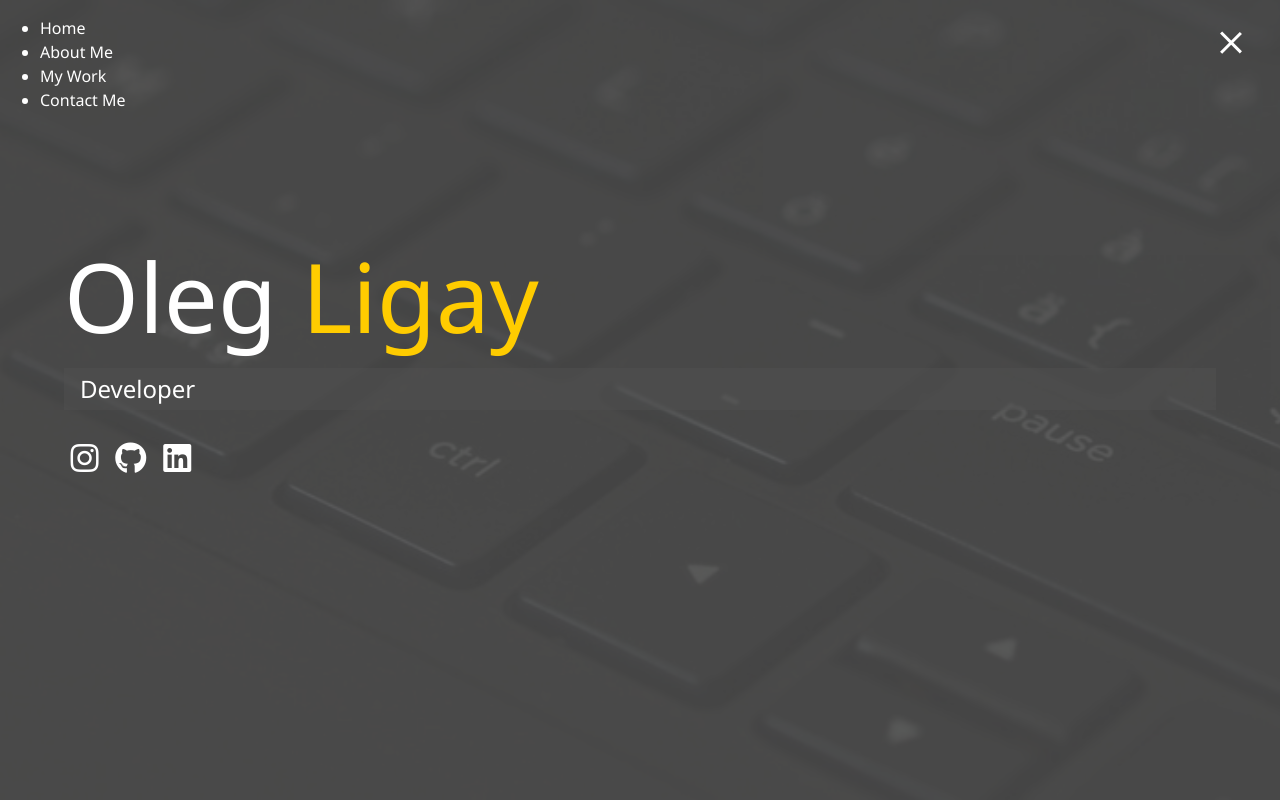
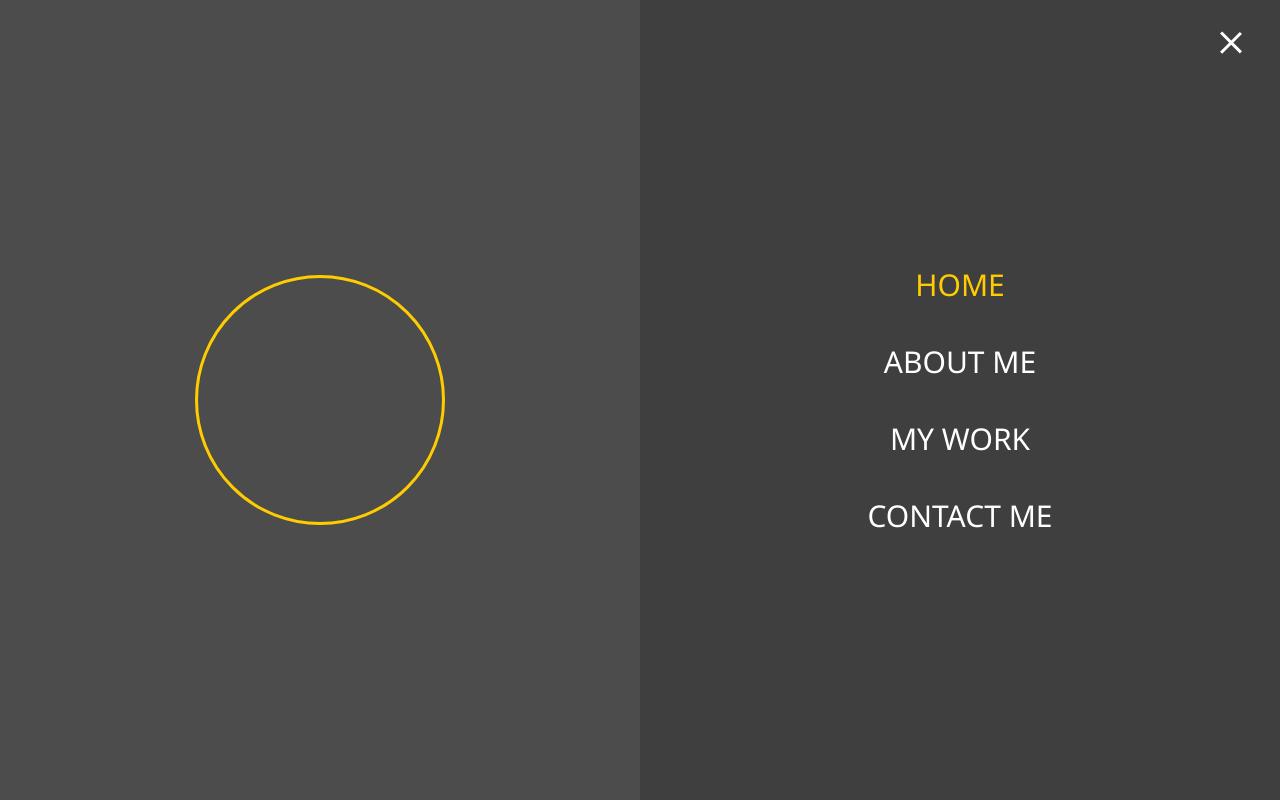
Before and after one commit to ligayoleg/my_website, a website: page src/index.html in a window 1280 px wide. Both pictures are taken after a click on the element 1231 px from the left and 47 px from the top of the page. Drawn offline with Linux system fonts and the light colour scheme.

Commit message:
menu overlay

```diff
--- a/scss/_menu.scss
+++ b/scss/_menu.scss
@@ -35,3 +35,97 @@
     }
   }
 }
+
+//Menu Overlay
+.menu {
+  position: fixed;
+  top: 0;
+  width: 100%;
+  // opacity: 0.9;
+  visibility: hidden;
+
+  &.show {
+    visibility: visible;
+  }
+
+  &-branding,
+  &-nav {
+    display: flex;
+    flex-flow: column wrap;
+    align-items: center;
+    justify-content: center;
+    float: left;
+    width: 50%;
+    height: 100vh;
+    overflow: hidden;
+  }
+
+  &-nav {
+    margin: 0;
+    padding: 0;
+    background: darken($color: $primary-color, $amount: 5);
+    list-style: none;
+    transform: translate3d(0, -100%, 0);
+    @include easeOut;
+
+    &.show {
+      //Slide in from top
+      transform: translate3d(0, 0, 0);
+    }
+  }
+
+  //Branding Side
+  &-branding {
+    background: $primary-color;
+    transform: translate3d(0, 100%, 0);
+    @include easeOut;
+
+    &.show {
+      transform: translate3d(0, 0, 0);
+    }
+
+    .portrait {
+      width: 250px;
+      height: 250px;
+      background: url("");
+      border-radius: 50%;
+      border: solid 3px $third-color;
+    }
+  }
+
+  .nav-item {
+    transform: translate3d(600px, 0, 0);
+    @include easeOut;
+
+    &.show {
+      transform: translate3d(0, 0, 0);
+    }
+
+    &.current > a {
+      color: $third-color;
+    }
+  }
+
+  .nav-link {
+    display: inline-block;
+    position: relative;
+    font-size: 30px;
+    text-transform: uppercase;
+    padding: 1rem 0;
+    font-weight: 400;
+    color: #fff;
+    text-decoration: none;
+    @include easeOut;
+
+    &:hover {
+      color: $secondary-color;
+    }
+  }
+}
+
+//Delay each nav item slide by 0.1sec.
+@for $x from 1 through 4 {
+  .nav-item:nth-child(#{$x}) {
+    transition-delay: $x * 0.15s;
+  }
+}
--- a/src/index.html
+++ b/src/index.html
@@ -27,7 +27,7 @@
                 </div>
             </div>
             <ul class="menu-nav">
-                <li class="nav-item">
+                <li class="nav-item current">
                     <a href="/" class="nav-link">
                         Home
                     </a>
```
Also changed, not shown: src/css/main.css.
